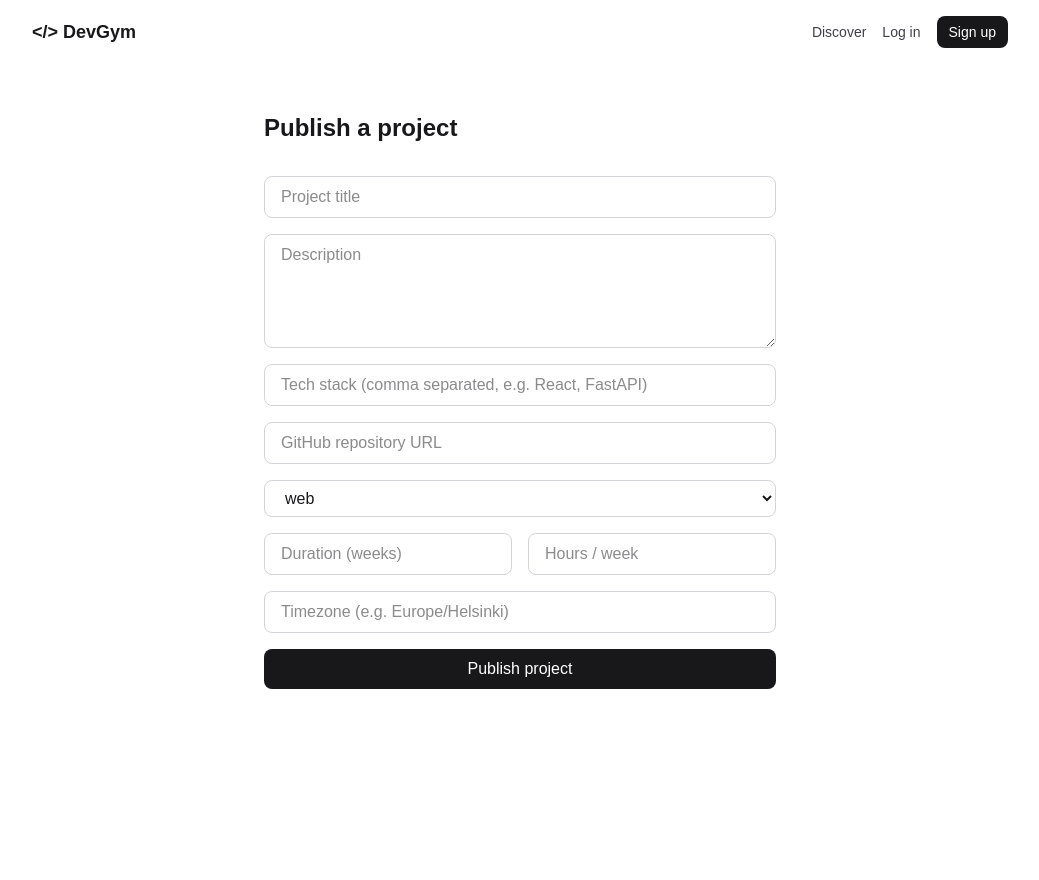
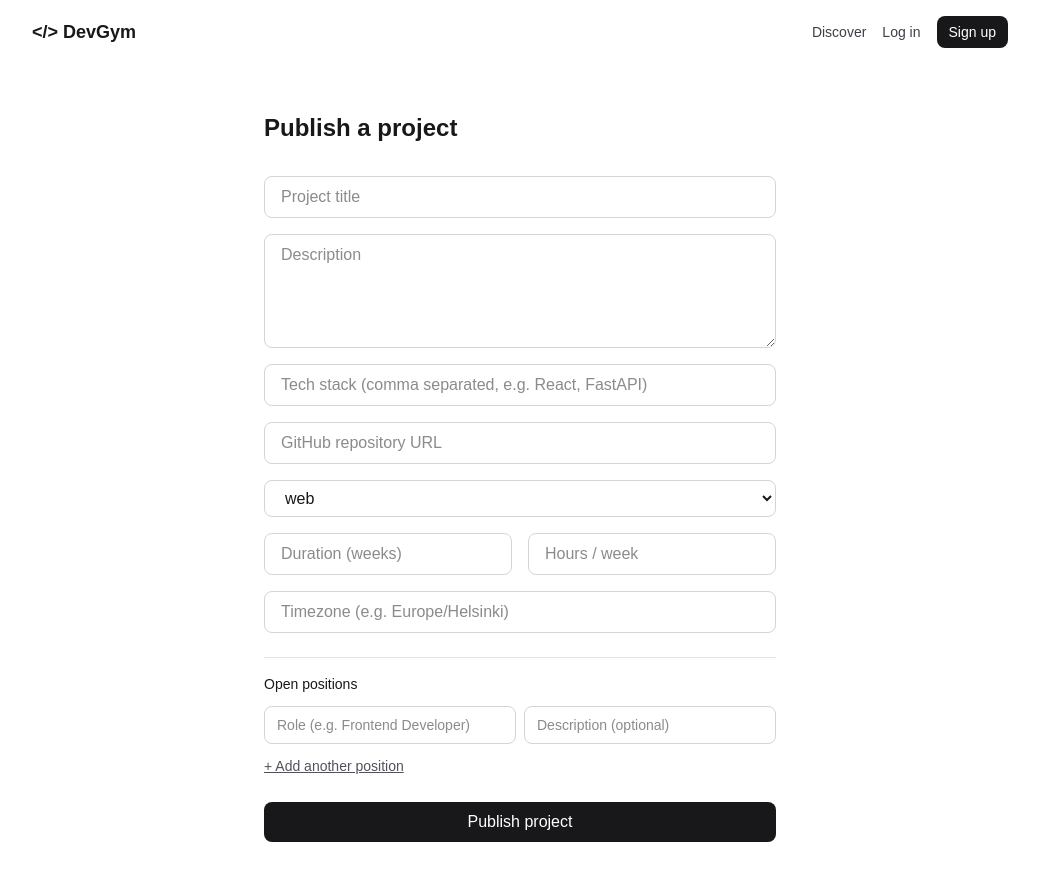
Before and after one commit to ErYusufNet/devgym, a Next.js app in the folder frontend/: page /create-project in a window 1280 px wide. Shown: the top 880 px of the page, without its empty margins (120-1159 px from the left). Built offline with nearby package versions, Linux system fonts and the light colour scheme.

Commit message:
Add position creation to the project publish form

```diff
--- a/frontend/src/app/create-project/page.js
+++ b/frontend/src/app/create-project/page.js
@@ -16,8 +16,23 @@ export default function CreateProject() {
   const [durationWeeks, setDurationWeeks] = useState("");
   const [weeklyHours, setWeeklyHours] = useState("");
   const [timezone, setTimezone] = useState("");
+  const [positions, setPositions] = useState([{ role_name: "", description: "" }]);
   const [error, setError] = useState("");
   const [loading, setLoading] = useState(false);
+
+  function updatePosition(index, field, value) {
+    const updated = [...positions];
+    updated[index][field] = value;
+    setPositions(updated);
+  }
+
+  function addPositionRow() {
+    setPositions([...positions, { role_name: "", description: "" }]);
+  }
+
+  function removePositionRow(index) {
+    setPositions(positions.filter((_, i) => i !== index));
+  }
 
   async function handleSubmit(e) {
     e.preventDefault();
@@ -53,6 +68,20 @@ export default function CreateProject() {
       }
 
       const project = await res.json();
+
+      const validPositions = positions.filter((p) => p.role_name.trim() !== "");
+
+      for (const position of validPositions) {
+        await fetch(`http://127.0.0.1:8000/projects/${project.id}/positions`, {
+          method: "POST",
+          headers: { "Content-Type": "application/json" },
+          body: JSON.stringify({
+            role_name: position.role_name,
+            description: position.description,
+          }),
+        });
+      }
+
       router.push(`/projects/${project.id}`);
     } catch (err) {
       setError(err.message);
@@ -136,12 +165,54 @@ export default function CreateProject() {
             className="px-4 py-2 border border-zinc-300 dark:border-zinc-700 rounded-lg bg-white dark:bg-zinc-900 text-zinc-900 dark:text-white"
           />
 
+          <div className="border-t border-zinc-200 dark:border-zinc-800 pt-4 mt-2">
+            <p className="text-sm font-medium text-zinc-900 dark:text-white mb-3">Open positions</p>
+
+            <div className="flex flex-col gap-3">
+              {positions.map((position, index) => (
+                <div key={index} className="flex gap-2">
+                  <input
+                    type="text"
+                    placeholder="Role (e.g. Frontend Developer)"
+                    value={position.role_name}
+                    onChange={(e) => updatePosition(index, "role_name", e.target.value)}
+                    className="flex-1 px-3 py-2 border border-zinc-300 dark:border-zinc-700 rounded-lg bg-white dark:bg-zinc-900 text-zinc-900 dark:text-white text-sm"
+                  />
+                  <input
+                    type="text"
+                    placeholder="Description (optional)"
+                    value={position.description}
+                    onChange={(e) => updatePosition(index, "description", e.target.value)}
+                    className="flex-1 px-3 py-2 border border-zinc-300 dark:border-zinc-700 rounded-lg bg-white dark:bg-zinc-900 text-zinc-900 dark:text-white text-sm"
+                  />
+                  {positions.length > 1 && (
+                    <button
+                      type="button"
+                      onClick={() => removePositionRow(index)}
+                      className="px-2 text-zinc-400 hover:text-red-500"
+                    >
+                      ✕
+                    </button>
+                  )}
+                </div>
+              ))}
+            </div>
+
+            <button
+              type="button"
+              onClick={addPositionRow}
+              className="text-sm text-zinc-600 dark:text-zinc-400 underline mt-3"
+            >
+              + Add another position
+            </button>
+          </div>
+
           {error && <p className="text-sm text-red-500">{error}</p>}
 
           <button
             type="submit"
             disabled={loading}
-            className="px-4 py-2 bg-zinc-900 text-white rounded-lg font-medium hover:bg-zinc-800 dark:bg-white dark:text-zinc-900 disabled:opacity-50"
+            className="px-4 py-2 bg-zinc-900 text-white rounded-lg font-medium hover:bg-zinc-800 dark:bg-white dark:text-zinc-900 disabled:opacity-50 mt-2"
           >
             {loading ? "Publishing..." : "Publish project"}
           </button>
```
